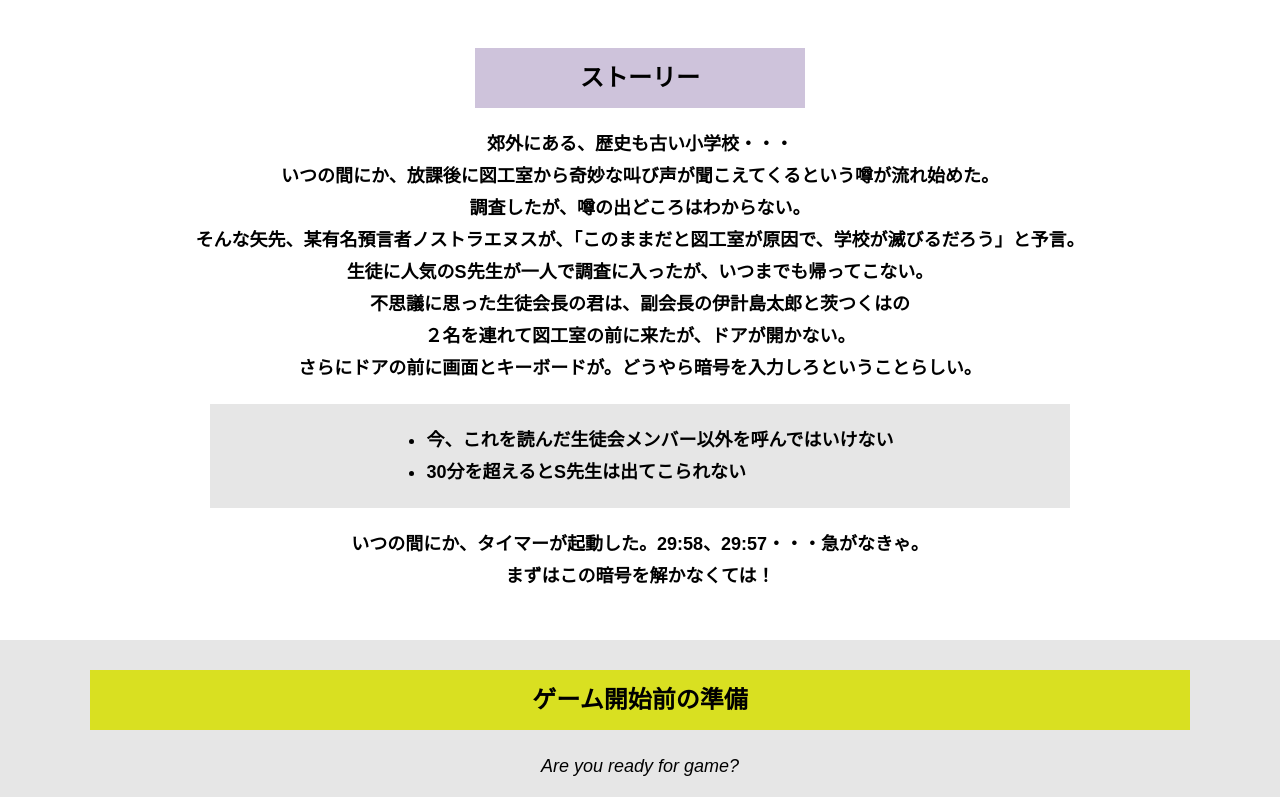
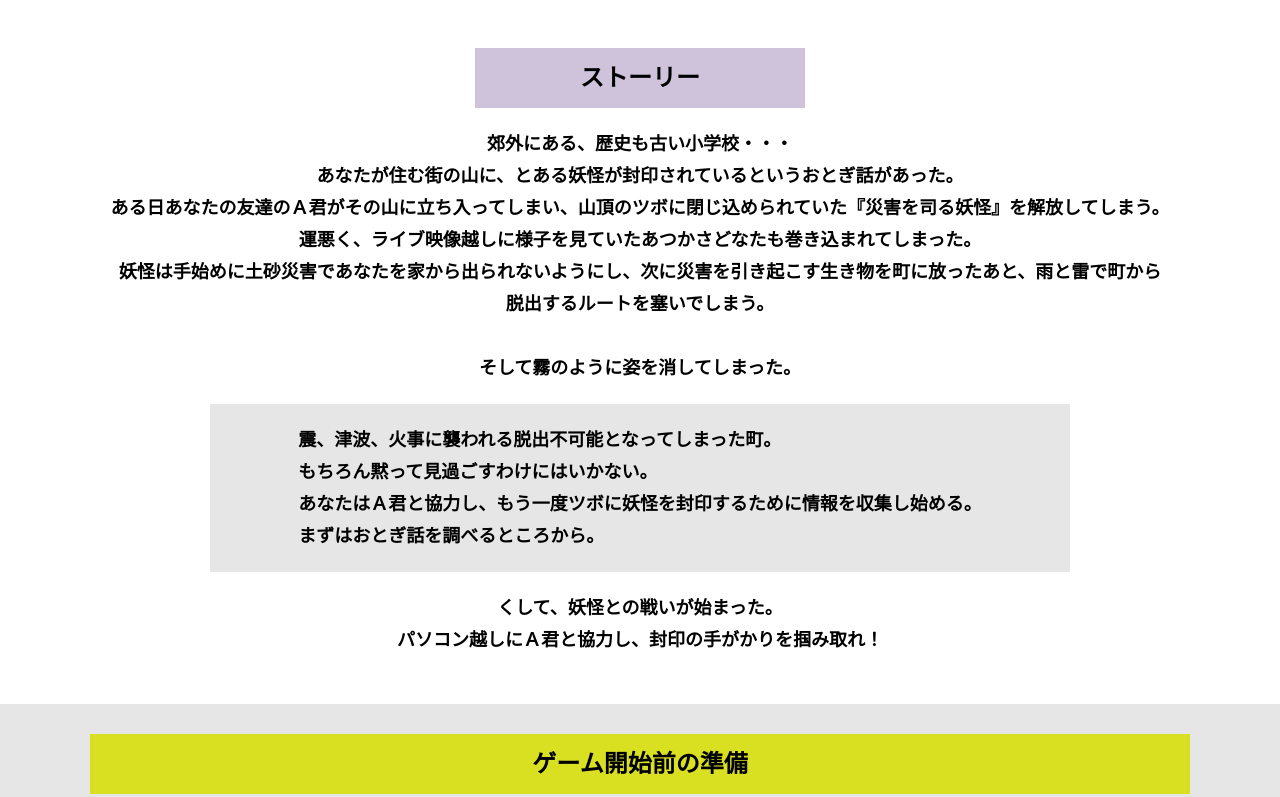
Before and after one commit to Suzu0120/beta_shinsaibashi_E, a plain HTML site: page index.html in a window 1280 px wide. Shown: the part 543-1340 px from the top of the page. Drawn offline with Linux system fonts and the light colour scheme.

Commit message:
Update index.html

```diff
--- a/index.html
+++ b/index.html
@@ -4,7 +4,7 @@
   <meta charset="UTF-8">
   <meta http-equiv="X-UA-Compatible" content="IE=edge">
   <meta name="viewport" content="width=device-width, initial-scale=1.0">
-  <title>封鎖された家庭科室からの脱出 │ Project N</title>
+  <title>妖怪大パニックからの脱出　〜妖怪を封印せよ〜 │ Project N</title>
   <link rel="stylesheet" href="assets/css/normalize.css">
   <link rel="stylesheet" href="assets/css/style.css">
 </head>
@@ -23,28 +23,30 @@
   </header>
   <main class="main index-page">
     <!-- タイトルエリア　ここから -->
-    <h1 class="main-title"><img src="assets/images/top-image.png" alt="Presented by SCRAP×N・S高リアル脱出ゲーム制作PJ 封鎖された家庭科室からの脱出"></h1>
+    <h1 class="main-title"><img src="assets/images/top-image.png" alt="Presented by SCRAP×N・S高リアル脱出ゲーム制作PJ 妖怪大パニックからの脱出　〜妖怪を封印せよ〜"></h1>
     <!-- タイトルエリア　ここまで -->
     <section class="section section--story">
       <div class="container">
         <h2 class="section-title section-title--keycolor section-title--story">ストーリー</h2>
         <div class="story">
           <p class="text-center">郊外にある、歴史も古い小学校・・・<br>
-            いつの間にか、放課後に図工室から奇妙な叫び声が聞こえてくるという噂が流れ始めた。<br>
-            調査したが、噂の出どころはわからない。<br>
-            そんな矢先、某有名預言者ノストラエヌスが、「このままだと図工室が原因で、学校が滅びるだろう」と予言。<br>
-            生徒に人気のS先生が一人で調査に入ったが、いつまでも帰ってこない。<br>
-            不思議に思った生徒会長の君は、副会長の伊計島太郎と茨つくはの<br>
-            ２名を連れて図工室の前に来たが、ドアが開かない。<br>
-            さらにドアの前に画面とキーボードが。どうやら暗号を入力しろということらしい。</p>
+            あなたが住む街の山に、とある妖怪が封印されているというおとぎ話があった。<br>
+            ある日あなたの友達のＡ君がその山に立ち入ってしまい、山頂のツボに閉じ込められていた『災害を司る妖怪』を解放してしまう。<br>
+            運悪く、ライブ映像越しに様子を見ていたあつかさどなたも巻き込まれてしまった。<br>
+            妖怪は手始めに土砂災害であなたを家から出られないようにし、次に災害を引き起こす生き物を町に放ったあと、雨と雷で町から脱出するルートを塞いでしまう。<br>
+             <br>
+            そして霧のように姿を消してしまった。</p>
           <div class="story__note__outer bg-color--gray">
-            <ul class="story__note">
-              <li>今、これを読んだ生徒会メンバー以外を呼んではいけない</li>
-              <li>30分を超えるとS先生は出てこられない</li>
-            </ul>
+            <p class="story__note">
+              震、津波、火事に襲われる脱出不可能となってしまった町。<br>
+              もちろん黙って見過ごすわけにはいかない。<br>
+              あなたはＡ君と協力し、もう一度ツボに妖怪を封印するために情報を収集し始める。<br>
+              まずはおとぎ話を調べるところから。<br>
+            </p>
           </div>
-          <p class="text-center">いつの間にか、タイマーが起動した。29:58、29:57・・・急がなきゃ。<br>
-            まずはこの暗号を解かなくては！</p>
+          <p class="text-center">くして、妖怪との戦いが始まった。<br>
+            パソコン越しにＡ君と協力し、封印の手がかりを掴み取れ！<br>
+            </p>
         </div>
       </div>
     </section>
```
